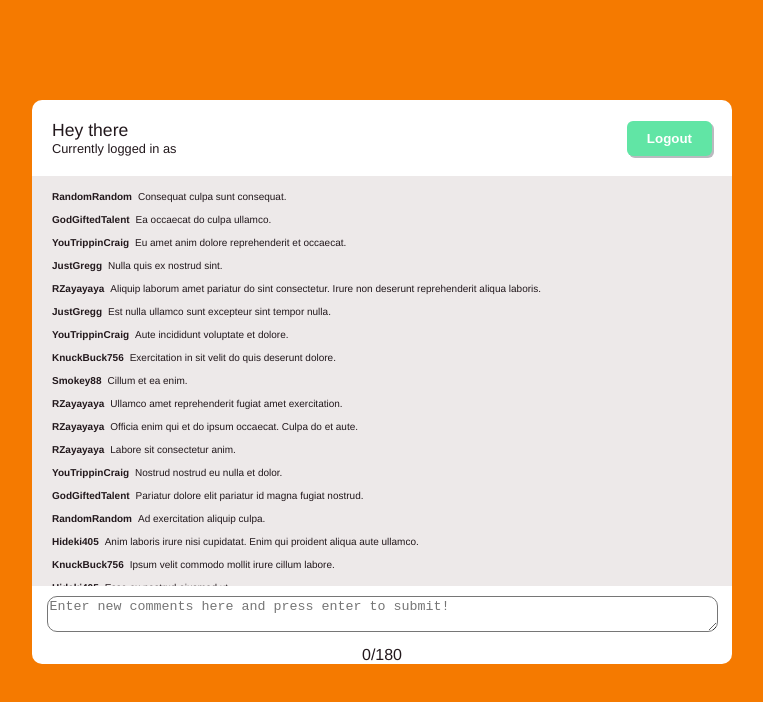
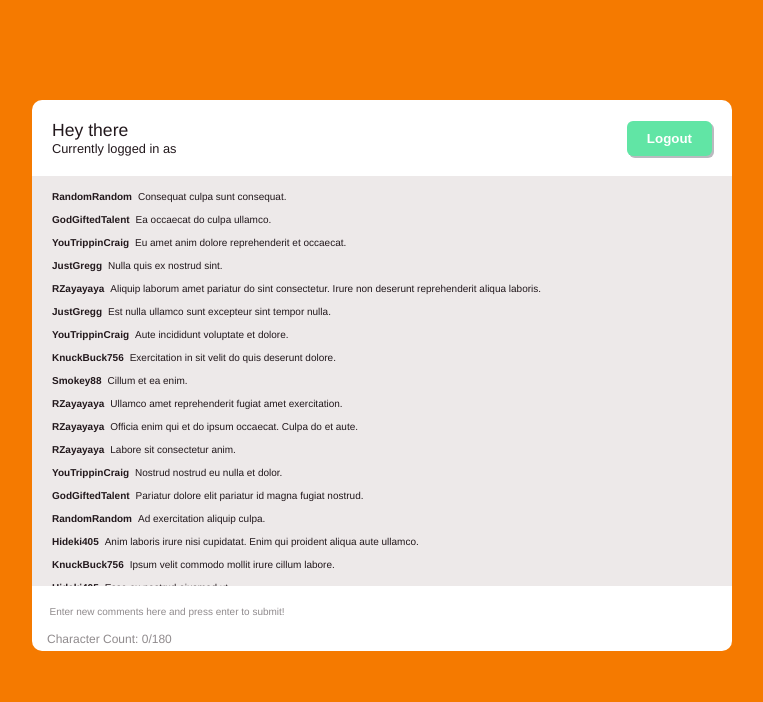
Before and after one commit to SmithBWare89/chatroom-app, a Vue app: page /chatroom in a window 1280 px wide. Shown: the top 702 px of the page, without its empty margins (258-1021 px from the left). Built offline with nearby package versions, Linux system fonts and the light colour scheme; data requests are answered from the project's data file.

Commit message:
disabled resize and added key event

```diff
--- a/src/components/NewChat.vue
+++ b/src/components/NewChat.vue
@@ -6,27 +6,31 @@
       autofocus="true"
       maxlength="180"
       v-model="message"
+      wrap="soft"
+      @keypress.enter="sendComment"
     />
-    <span><span>{{ charCount }}</span>/180</span>
+    <div class="charCount">
+        Character Count: <span>{{ charCount }}</span>/180
+    </div>
   </div>
 </template>
 
 <script>
-import { ref } from '@vue/reactivity'
-import { watch, watchEffect } from '@vue/runtime-core'
+import { ref } from "@vue/reactivity";
+import { watch, watchEffect } from "@vue/runtime-core";
 export default {
-    name: 'NewChat',
+  name: "NewChat",
   setup() {
-        const charCount = ref(0)
-        const message = ref('')
+    const charCount = ref(0);
+    const message = ref("");
 
     watchEffect(() => {
-            charCount.value = message.value.length
-        }, message.value.length)
+      charCount.value = message.value.length;
+    }, message.value.length);
 
-        return { charCount, message }
-    }
-}
+    return { charCount, message };
+  },
+};
 </script>
 
 <style scoped>
@@ -34,15 +38,48 @@ export default {
   width: 100%;
   height: 100%;
   margin: 0 auto;
-        background: #FFFFFF;
+  background: #ffffff;
   border-bottom-left-radius: 10px;
   border-bottom-right-radius: 10px;
 }
 
 textarea {
   width: 95%;
-        margin: 10px auto;
+  margin: 10px auto 0px auto;
   border-radius: 10px 10px;
   outline: none;
+  border: none;
+  font-size: 10px;
+  padding: 10px 10px 0px 10px;
+  resize: none;
+}
+
+textarea::placeholder {
+  font-family: Avenir, Helvetica, Arial, sans-serif;
+  -webkit-font-smoothing: antialiased;
+  -moz-osx-font-smoothing: grayscale;
+  text-align: left;
+  color: #22181c;
+  opacity: 50%;
+}
+
+.charCount {
+    text-align: left;
+    margin: 0px auto;
+    padding-left: 15px;
+    padding-bottom: 5px;
+    font-size: 12px;
+    opacity: 50%;
+    color: #22181c;
+}
+
+@media screen and (max-width: 600px) {
+    textarea {
+        width: 90%;
+    }
+    .charCount {
+        font-size: 10px;
+        opacity: 60%;
+    }
 }
 </style>
```
Lines whose indentation alone changed are shown as unchanged.
